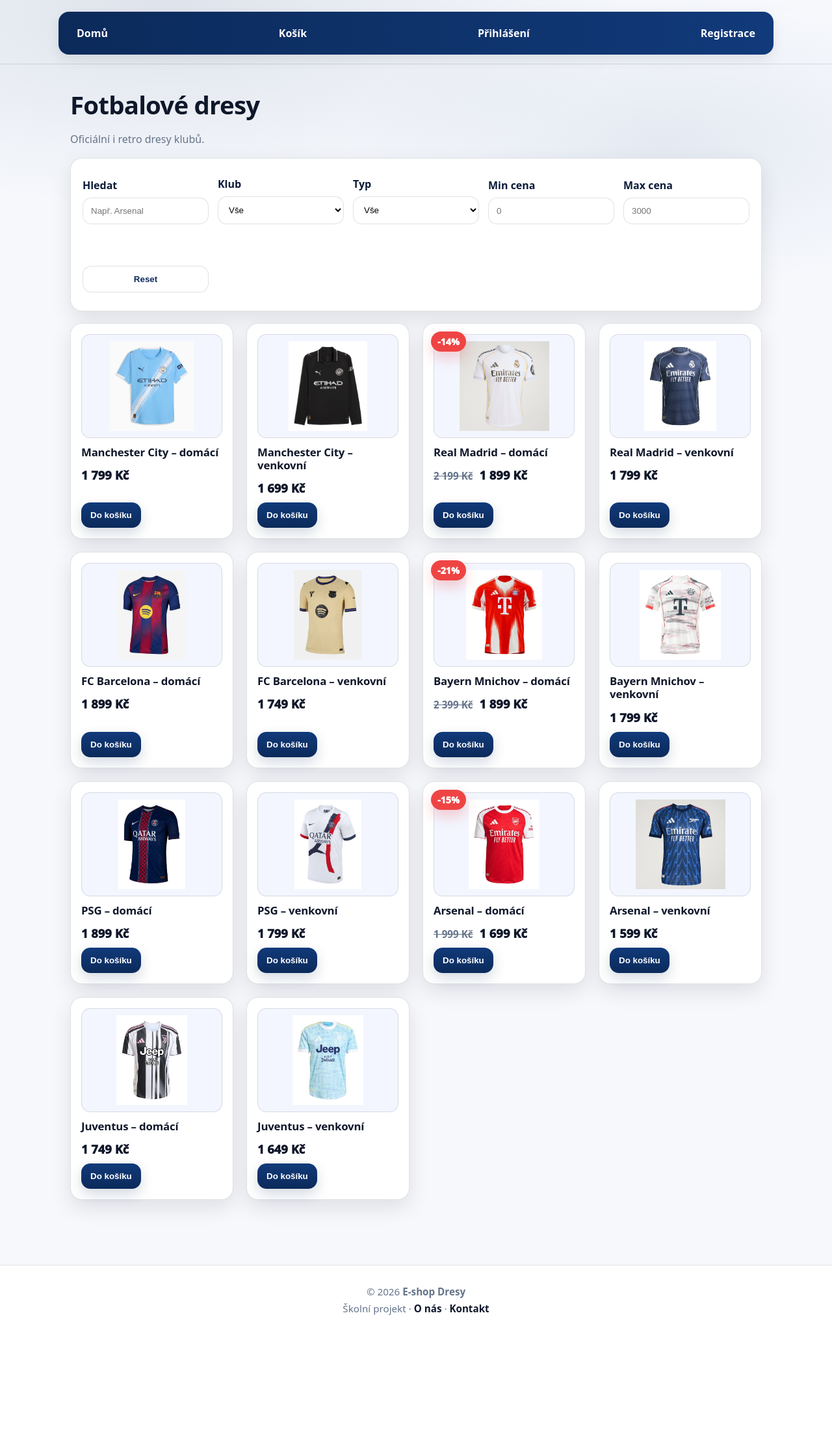
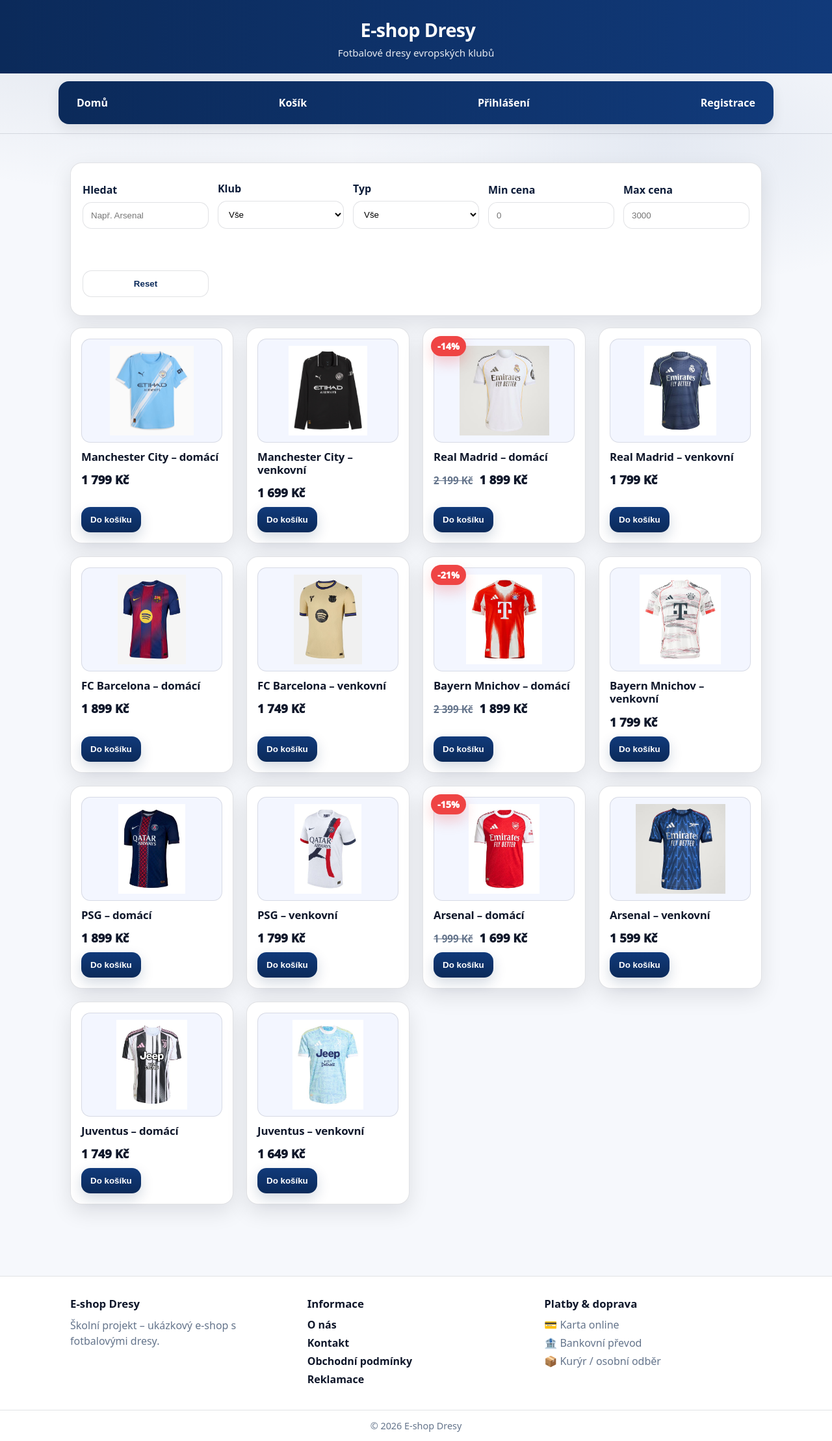
Before and after one commit to VitBouska/JerseyShop_BouskaIT4, a Flask app: page / in a window 1280 px wide. Shown: the whole page at 65% size. Before the commit the page ends 2023 px from the top, so only its background shows below. Run offline with Flask 3, Linux system fonts and the light colour scheme.

Commit message:
asi pujdu spat
uz fakt usinam

```diff
--- a/static/style.css
+++ b/static/style.css
@@ -477,33 +477,97 @@ input:focus, select:focus{
 }
 
 /* =========================
-   Footer
+   Footer (eshop)
 ========================= */
 .footer{
-  margin-top: 40px;
-  padding: 24px 18px;
+  margin-top: 50px;
+  background: #ffffff;
   border-top: 1px solid var(--border);
-  background: #fff;
 }
 
 .footer-inner{
   max-width: 1100px;
   margin: 0 auto;
-  text-align: center;
-  color: var(--muted);
-  font-size: 0.95rem;
+  padding: 30px 18px;
+  display: grid;
+  grid-template-columns: repeat(auto-fit, minmax(220px, 1fr));
+  gap: 30px;
 }
 
-.footer-inner p{
-  margin: 6px 0;
+.footer-col h4{
+  margin: 0 0 10px;
+  font-size: 1.05rem;
+  font-weight: 900;
+  color: var(--text);
 }
 
-.footer-links a{
-  color: var(--text);
-  font-weight: 700;
-  text-decoration: none;
+.footer-col p{
+  margin: 0;
+  color: var(--muted);
+  line-height: 1.5;
 }
 
-.footer-links a:hover{
+.footer-col ul{
+  list-style: none;
+  padding: 0;
+  margin: 0;
+}
+
+.footer-col li{
+  margin: 6px 0;
+  color: var(--muted);
+}
+
+.footer-col a{
+  color: var(--text);
+  text-decoration: none;
+  font-weight: 700;
+}
+
+.footer-col a:hover{
   text-decoration: underline;
 }
+
+.footer-bottom{
+  border-top: 1px solid var(--border);
+  text-align: center;
+  padding: 14px;
+  font-size: 0.9rem;
+  color: var(--muted);
+}
+
+/* =========================
+   Header
+========================= */
+.site-header{
+  background: linear-gradient(90deg, var(--primary), var(--primary2));
+  color: #fff;
+}
+
+.header-inner{
+  max-width: 1100px;
+  margin: 0 auto;
+  padding: 26px 18px 22px;
+  text-align: center;
+}
+
+.logo{
+  font-size: 1.8rem;
+  font-weight: 900;
+  letter-spacing: -0.02em;
+}
+
+.logo span{
+  margin-left: 6px;
+}
+
+.tagline{
+  margin-top: 6px;
+  font-size: 0.95rem;
+  opacity: 0.9;
+}
+
+/* trochu oddělení headeru od navigace */
+nav{
+  margin-top: 12px;
+}
--- a/templates/base.html
+++ b/templates/base.html
@@ -8,6 +8,16 @@
 </head>
 
 <body>
+    <header class="site-header">
+    <div class="header-inner">
+        <div class="logo">
+            <span>E-shop Dresy</span>
+        </div>
+        <div class="tagline">
+        Fotbalové dresy evropských klubů
+        </div>
+    </div>
+    </header>
   <!-- Navigace -->
   <nav>
   <a href="{{ url_for('index') }}">Domů</a>
@@ -41,12 +51,35 @@
 
 <footer class="footer">
   <div class="footer-inner">
-    <p>© 2026 <strong>E-shop Dresy</strong></p>
-    <p class="footer-links">
-      <span>Školní projekt</span> ·
-      <a href="#">O nás</a> ·
-      <a href="#">Kontakt</a>
-    </p>
+
+    <div class="footer-col">
+      <h4>E-shop Dresy</h4>
+      <p>Školní projekt – ukázkový e-shop s fotbalovými dresy.</p>
+    </div>
+
+    <div class="footer-col">
+      <h4>Informace</h4>
+      <ul>
+        <li><a href="#">O nás</a></li>
+        <li><a href="#">Kontakt</a></li>
+        <li><a href="#">Obchodní podmínky</a></li>
+        <li><a href="#">Reklamace</a></li>
+      </ul>
+    </div>
+
+    <div class="footer-col">
+      <h4>Platby & doprava</h4>
+      <ul>
+        <li>💳 Karta online</li>
+        <li>🏦 Bankovní převod</li>
+        <li>📦 Kurýr / osobní odběr</li>
+      </ul>
+    </div>
+
+  </div>
+
+  <div class="footer-bottom">
+    © 2026 E-shop Dresy
   </div>
 </footer>
 
--- a/templates/index.html
+++ b/templates/index.html
@@ -2,9 +2,6 @@
 {% block title %}E-shop dresy{% endblock %}
 
 {% block content %}
-
-<h1>Fotbalové dresy</h1>
-<p class="muted">Oficiální i retro dresy klubů.</p>
 
 <!-- FILTRY -->
 <section class="filters card">
```
